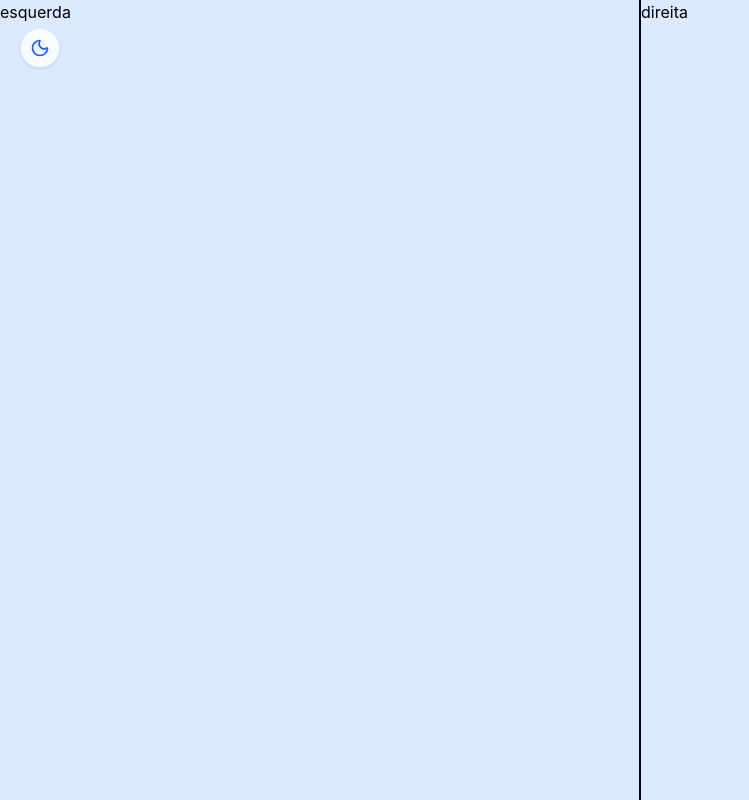
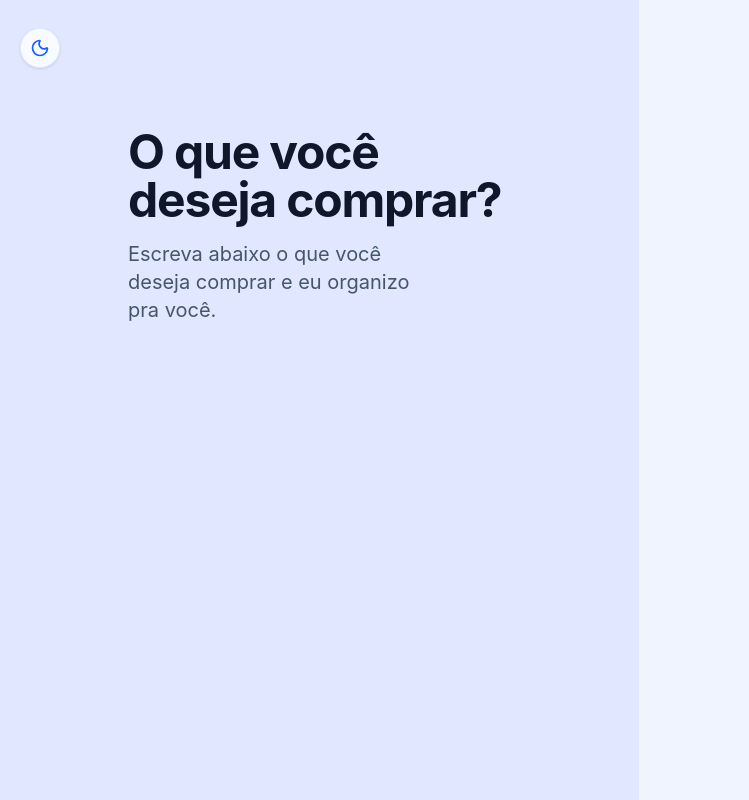
Before and after one commit to BiancaAntunes-dev/market-ai, a React (Vite) app: page / in a window 1280 px wide. Shown: the whole page, without its empty margins (0-749 px from the left). Built offline with nearby package versions, Linux system fonts and the light colour scheme.

Commit message:
background color

```diff
--- a/src/components/Left.jsx
+++ b/src/components/Left.jsx
@@ -1,7 +1,8 @@
 const Left = function () {
     return (
-        <div className="w-1/2 border-r h-full bg-blue-100 dark:bg-slate-950">
-            esquerda
+        <div className="w-1/2 border-r border-slate-100 dark:border-slate-800 h-full bg-[#e0e7ff] dark:bg-slate-950 p-[10%]">
+            <h2 className="font-bold text-4xl text-slate-900 dark:text-white tracking-tight md:text-5xl mb-4">O que você deseja comprar?</h2>
+            <p className="pr-24 dark:text-slate-400 text-slate-600 font-normal text-xl">Escreva abaixo o que você deseja comprar e eu organizo pra você.</p>
         </div>
     )
 }
--- a/src/components/Right.jsx
+++ b/src/components/Right.jsx
@@ -1,7 +1,7 @@
 const Right = function () {
     return (
-        <div className="w-1/2 border-l h-full bg-blue-100 dark:bg-blue-800">
-            direita
+        <div className="w-1/2 border-l border-slate-100 dark:border-slate-800 h-full bg-[#f0f4ff] dark:bg-slate-900">
+
         </div>
     )
 }
--- a/src/style.css
+++ b/src/style.css
@@ -1,6 +1,2 @@
 @import "tailwindcss";
 @custom-variant dark (&:where(.dark, .dark *));
-* {
-    padding: 0;
-    margin: 0;
-}
```
